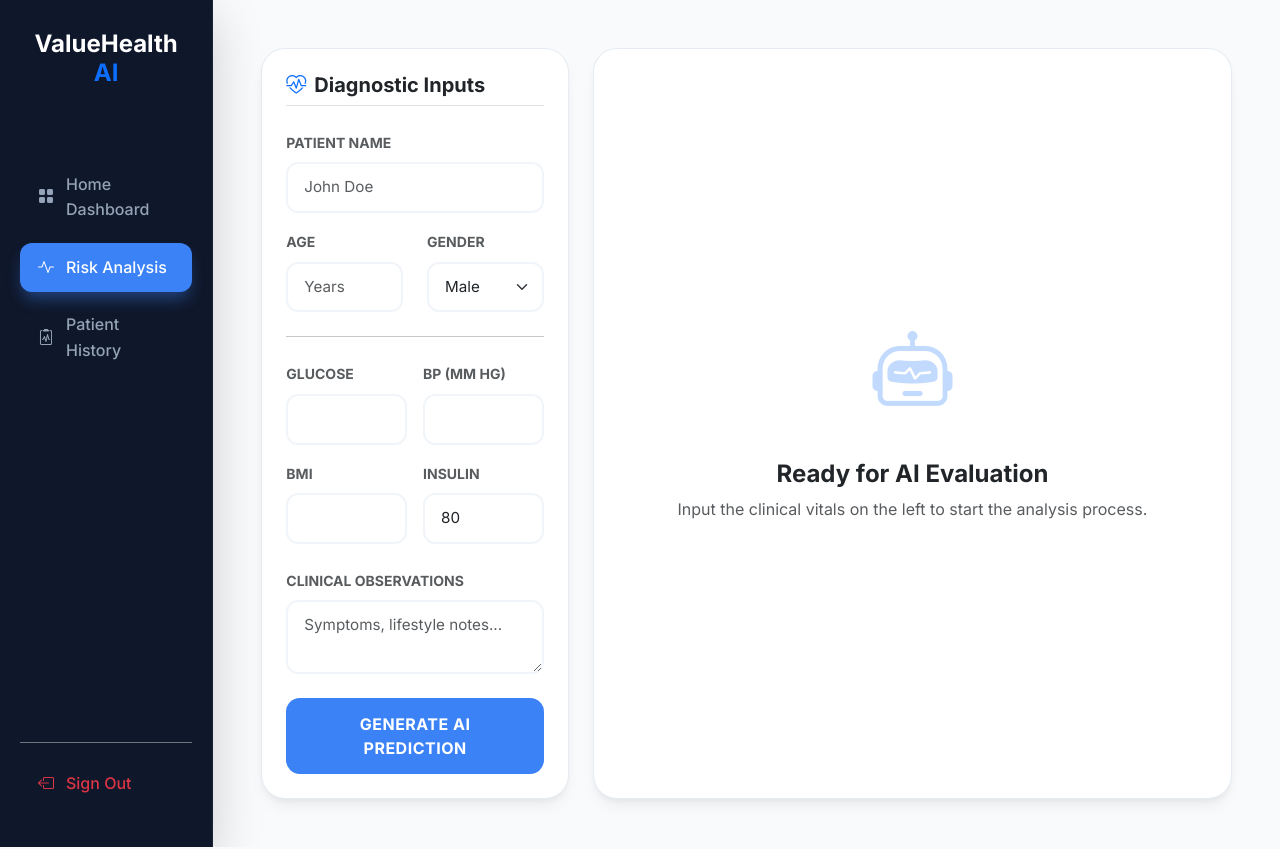
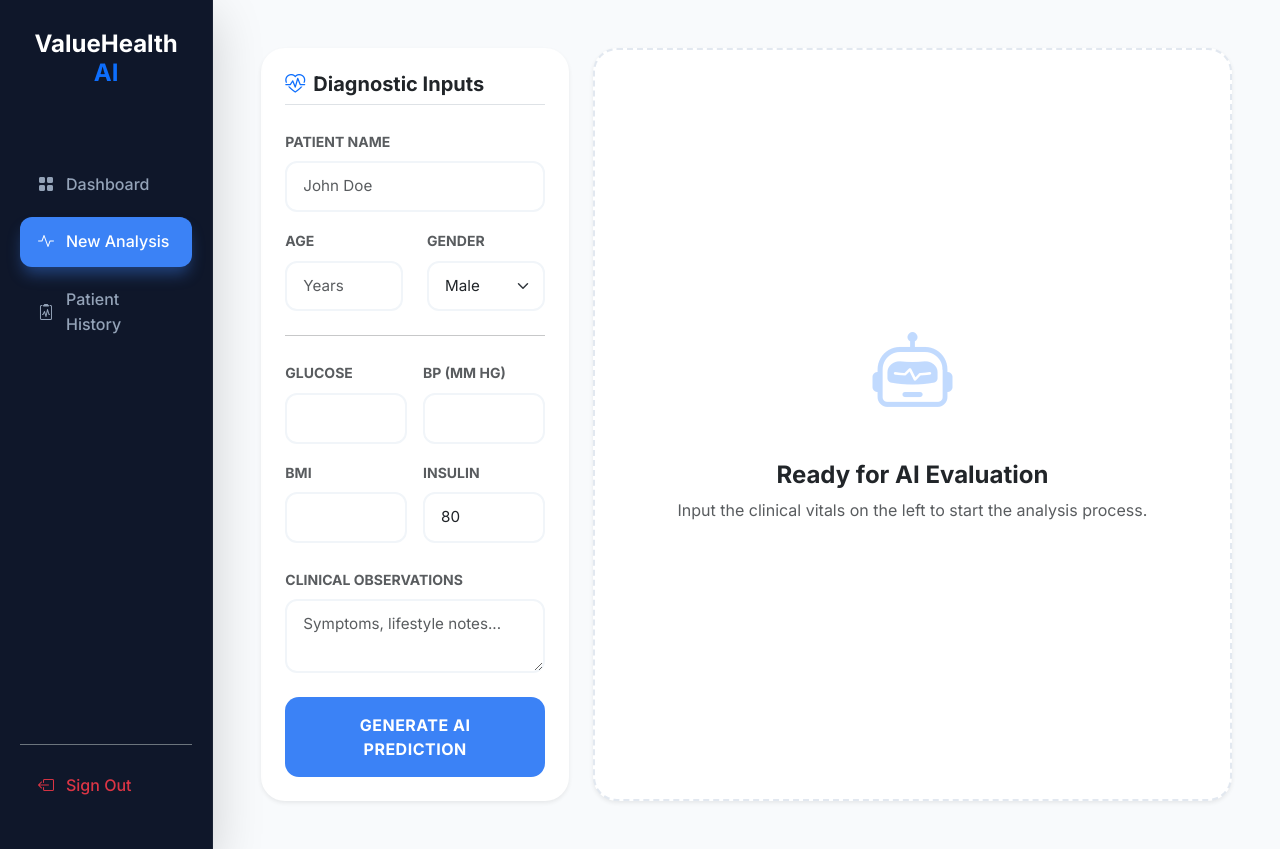
Before and after one commit to Ranjith2567/ValueHealth-AI, a Flask app: page /analysis in a window 1280 px wide. Run offline with Flask 3, Linux system fonts and the light colour scheme; the visitor is signed in with stand-in values (Sample User, id 1).

Commit message:
UI: Finalized premium dark theme and consistency

```diff
--- a/templates/index.html
+++ b/templates/index.html
@@ -23,8 +23,8 @@
                     <h4 class="fw-bold text-white mb-0">ValueHealth <span class="text-primary">AI</span></h4>
                 </div>
                 <nav class="nav flex-column flex-grow-1 mt-4">
-                    <a class="nav-link" href="/"><i class="bi bi-grid-fill"></i> Home Dashboard</a>
-                    <a class="nav-link active" href="/analysis"><i class="bi bi-activity"></i> Risk Analysis</a>
+                    <a class="nav-link" href="/"><i class="bi bi-grid-fill"></i> Dashboard</a>
+                    <a class="nav-link active" href="/analysis"><i class="bi bi-activity"></i> New Analysis</a>
                     <a class="nav-link" href="/records"><i class="bi bi-clipboard2-pulse"></i> Patient History</a>
                 </nav>
                 <div class="mt-auto border-top border-secondary pt-3 d-none d-md-block">
@@ -36,7 +36,7 @@
                 <div class="row g-4">
 
                     <div class="col-12 col-lg-4">
-                        <div class="card p-4 h-100">
+                        <div class="card p-4 h-100 shadow-sm border-0">
                             <h5 class="fw-bold text-dark mb-4 border-bottom pb-2">
                                 <i class="bi bi-heart-pulse text-primary me-2"></i>Diagnostic Inputs
                             </h5>
@@ -58,7 +58,7 @@
                                         </select>
                                     </div>
                                 </div>
-                                <hr class="my-4 opacity-25">
+                                <hr class="my-4 opacity-10">
                                 <div class="row g-3">
                                     <div class="col-6">
                                         <label class="form-label small fw-bold text-muted text-uppercase">Glucose</label>
@@ -81,7 +81,7 @@
                                     <label class="form-label small fw-bold text-muted text-uppercase">Clinical Observations</label>
                                     <textarea name="notes" class="form-control" rows="2" placeholder="Symptoms, lifestyle notes..." required></textarea>
                                 </div>
-                                <button type="submit" class="btn btn-primary w-100 mt-4">
+                                <button type="submit" class="btn btn-primary w-100 mt-4 py-3 fw-bold">
                                     GENERATE AI PREDICTION
                                 </button>
                             </form>
@@ -90,25 +90,25 @@
 
                     <div class="col-12 col-lg-8">
                         {% if show_result %}
-                        <div class="card overflow-hidden">
+                        <div class="card overflow-hidden border-0 shadow-sm">
                             <div class="card-header bg-{{color}} text-white p-4 border-0 d-flex justify-content-between align-items-center">
                                 <h5 class="mb-0 fw-bold"><i class="bi bi-person-check me-2"></i>Analysis: {{ patient_name }}</h5>
-                                <span class="badge bg-white text-{{color}} px-3 py-2 rounded-pill fw-bold text-uppercase">{{ status }}</span>
+                                <span class="badge bg-white text-{{color}} px-3 py-2 rounded-pill fw-bold text-uppercase shadow-sm">{{ status }}</span>
                             </div>
-                            <div class="card-body p-4">
+                            <div class="card-body p-4 bg-white">
                                 <div class="row align-items-center mb-4">
-                                    <div class="col-md-6 border-end">
+                                    <div class="col-md-6 border-end text-center text-md-start">
                                         <p class="mb-1 text-muted small text-uppercase fw-bold">Risk Probability</p>
                                         <h1 class="fw-bold text-{{color}} display-3 mb-0">{{ risk_score }}%</h1>
                                     </div>
-                                    <div class="col-md-6 ps-md-4">
+                                    <div class="col-md-6 ps-md-4 text-center text-md-start">
                                         <p class="text-muted small mb-1"><strong>Age:</strong> {{ patient_age }} | <strong>Gender:</strong> {{ patient_gender }}</p>
                                         <div class="mt-3">
                                             <form action="/download_report" method="POST">
                                                 <input type="hidden" name="name" value="{{ patient_name }}">
                                                 <input type="hidden" name="status" value="{{ status }}">
                                                 <input type="hidden" name="risk_score" value="{{ risk_score }}">
-                                                <button type="submit" class="btn btn-outline-{{color}} w-100 fw-bold">
+                                                <button type="submit" class="btn btn-outline-{{color}} w-100 fw-bold py-2">
                                                     <i class="bi bi-file-earmark-pdf"></i> DOWNLOAD PDF REPORT
                                                 </button>
                                             </form>
@@ -122,8 +122,8 @@
                                 </div>
 
                                 <div class="mt-4">
-                                    <h6 class="fw-bold text-dark mb-3"><i class="bi bi-shield-check text-success"></i> AI Guidance:</h6>
-                                    <div class="row">
+                                    <h6 class="fw-bold text-dark mb-3"><i class="bi bi-shield-check text-success me-2"></i>AI Guidance:</h6>
+                                    <div class="row g-3">
                                         <div class="col-md-7">
                                             <ul class="text-muted small ps-3">
                                                 {% for rec in recommendations %}
@@ -131,13 +131,19 @@
                                                 {% endfor %}
                                             </ul>
                                         </div>
-                                        <div class="col-md-5 bg-light rounded-3 p-3">
+                                        <div class="col-md-5 bg-light rounded-4 p-3 border">
                                             <h6 class="small fw-bold text-primary mb-2">Weekly Plan: {{ diet_type }}</h6>
                                             <div class="table-responsive">
                                                 <table class="table table-sm table-borderless small mb-0">
                                                     <thead><tr class="text-muted"><th>Day</th><th>B</th><th>L</th><th>D</th></tr></thead>
                                                     <tbody>
-                                                        {% for meal in diet_plan[:3] %} <tr><td class="fw-bold">{{ meal.day[:3] }}</td><td>{{ meal.b[:5] }}..</td><td>{{ meal.l[:5] }}..</td><td>{{ meal.d[:5] }}..</td></tr>
+                                                        {% for meal in diet_plan[:3] %}
+                                                        <tr>
+                                                            <td class="fw-bold">{{ meal.day[:3] }}</td>
+                                                            <td class="text-muted">{{ meal.b[:5] }}..</td>
+                                                            <td class="text-muted">{{ meal.l[:5] }}..</td>
+                                                            <td class="text-muted">{{ meal.d[:5] }}..</td>
+                                                        </tr>
                                                         {% endfor %}
                                                     </tbody>
                                                 </table>
@@ -148,7 +154,7 @@
                             </div>
                         </div>
                         {% else %}
-                        <div class="card h-100 d-flex align-items-center justify-content-center p-5 text-center bg-white border-dashed">
+                        <div class="card h-100 d-flex align-items-center justify-content-center p-5 text-center bg-white border-0 shadow-sm" style="border: 2px dashed #e2e8f0 !important;">
                             <div class="mb-4 text-primary opacity-25">
                                 <i class="bi bi-robot" style="font-size: 5rem;"></i>
                             </div>
```
Also changed, not shown: templates/records.html (+14 -10 lines).
